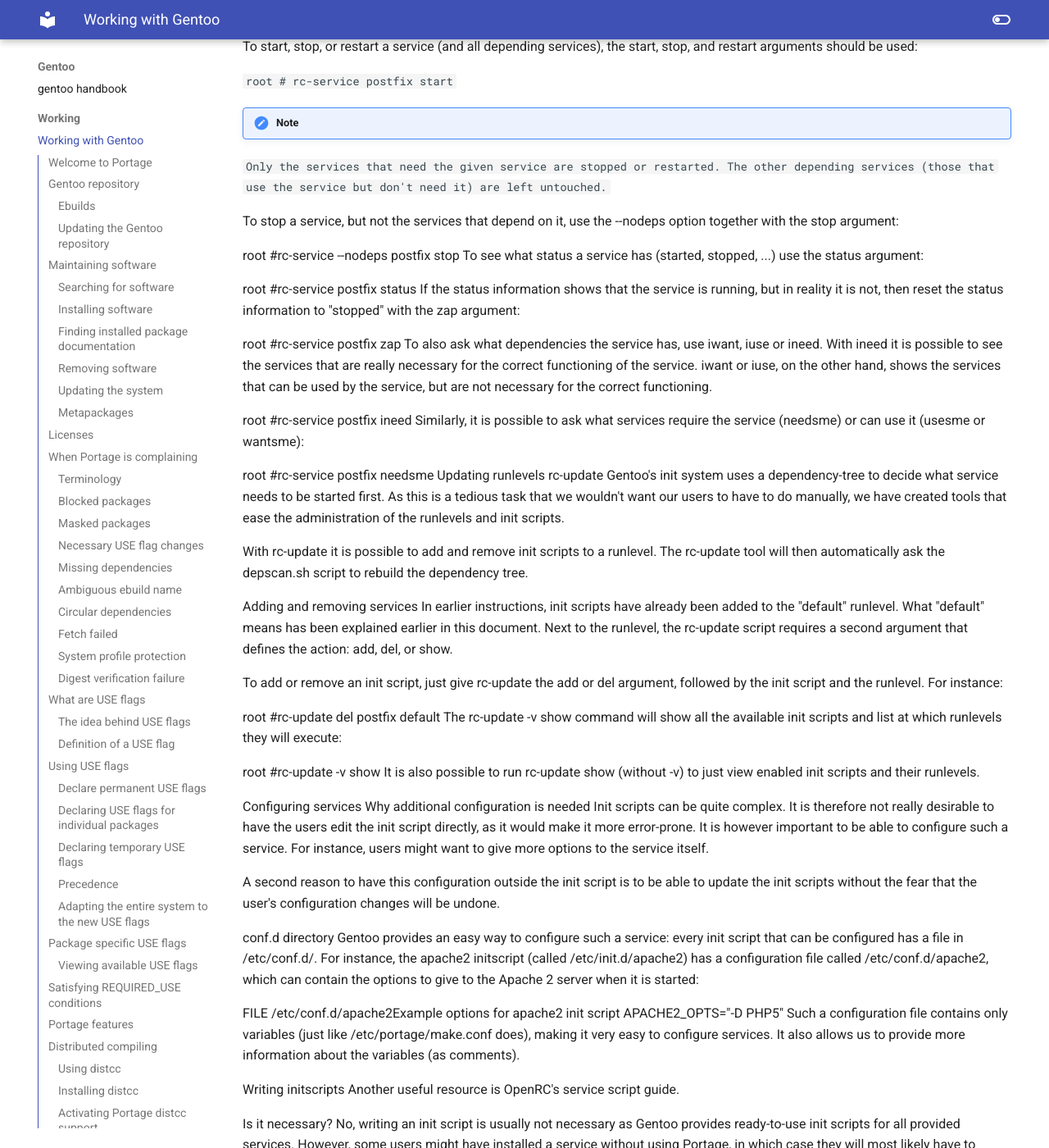
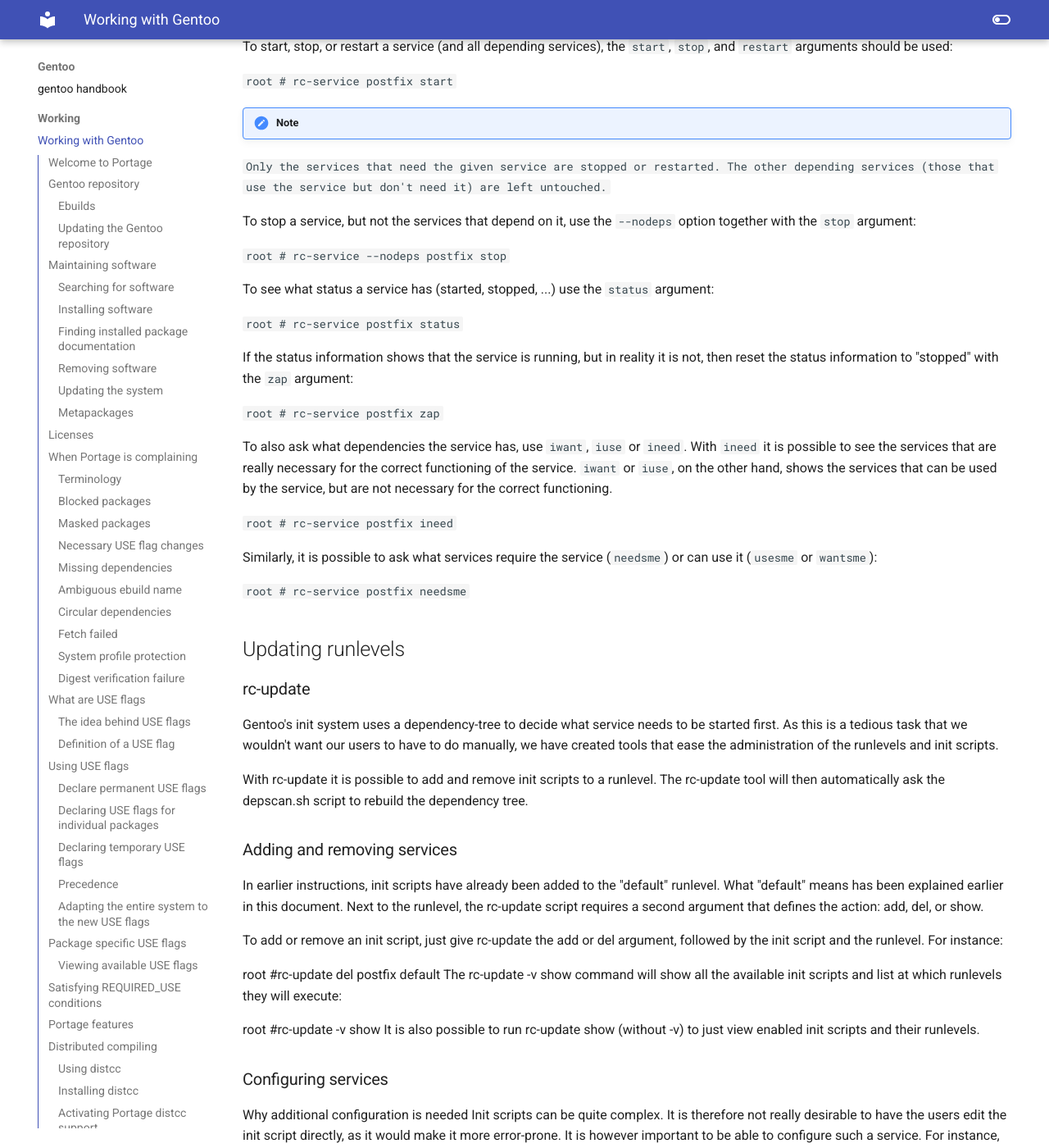
Before and after one commit to floviken/mkdocs, an MkDocs documentation site: the page built from docs/gentoo/working/01-workingWithGentoo.md, in a window 1280 px wide and 1400 px high, scrolled down 23052 px. Shown: the whole window at 82% size. Built offline with MkDocs 1.6.1 and Material for MkDocs 9.7.7, drawn with Linux system fonts in a browser that asks for light colours; some of the changed text lies outside the part shown.

Commit message:
Update 01-workingWithGentoo.md

````diff
--- a/docs/gentoo/working/01-workingWithGentoo.md
+++ b/docs/gentoo/working/01-workingWithGentoo.md
@@ -825,35 +825,43 @@
 
 The scripts that the openrc process starts are called init scripts. Each script in /etc/init.d/ can be executed with the arguments `start`, `stop`, `restart`, `zap`, `status`, `ineed`, `iuse`, `iwant`, `needsme`, `usesme`, or wantsme.
 
-To start, stop, or restart a service (and all depending services), the start, stop, and restart arguments should be used:
+To start, stop, or restart a service (and all depending services), the `start`, `stop`, and `restart` arguments should be used:
 
 `root # rc-service postfix start`
 
 !!! note
 ```Only the services that need the given service are stopped or restarted. The other depending services (those that use the service but don't need it) are left untouched.```
 
-To stop a service, but not the services that depend on it, use the --nodeps option together with the stop argument:
+To stop a service, but not the services that depend on it, use the `--nodeps` option together with the `stop` argument:
 
-root #rc-service --nodeps postfix stop
-To see what status a service has (started, stopped, ...) use the status argument:
+`root # rc-service --nodeps postfix stop`
 
-root #rc-service postfix status
-If the status information shows that the service is running, but in reality it is not, then reset the status information to "stopped" with the zap argument:
+To see what status a service has (started, stopped, ...) use the `status` argument:
 
-root #rc-service postfix zap
-To also ask what dependencies the service has, use iwant, iuse or ineed. With ineed it is possible to see the services that are really necessary for the correct functioning of the service. iwant or iuse, on the other hand, shows the services that can be used by the service, but are not necessary for the correct functioning.
+`root # rc-service postfix status`
 
-root #rc-service postfix ineed
-Similarly, it is possible to ask what services require the service (needsme) or can use it (usesme or wantsme):
+If the status information shows that the service is running, but in reality it is not, then reset the status information to "stopped" with the `zap` argument:
 
-root #rc-service postfix needsme
-Updating runlevels
-rc-update
+`root # rc-service postfix zap`
+
+To also ask what dependencies the service has, use `iwant`, `iuse` or `ineed`. With `ineed` it is possible to see the services that are really necessary for the correct functioning of the service. `iwant` or `iuse`, on the other hand, shows the services that can be used by the service, but are not necessary for the correct functioning.
+
+`root # rc-service postfix ineed`
+
+Similarly, it is possible to ask what services require the service (`needsme`) or can use it (`usesme` or `wantsme`):
+
+`root # rc-service postfix needsme`
+
+##  Updating runlevels
+
+### rc-update
+
 Gentoo's init system uses a dependency-tree to decide what service needs to be started first. As this is a tedious task that we wouldn't want our users to have to do manually, we have created tools that ease the administration of the runlevels and init scripts.
 
 With rc-update it is possible to add and remove init scripts to a runlevel. The rc-update tool will then automatically ask the depscan.sh script to rebuild the dependency tree.
 
-Adding and removing services
+### Adding and removing services
+
 In earlier instructions, init scripts have already been added to the "default" runlevel. What "default" means has been explained earlier in this document. Next to the runlevel, the rc-update script requires a second argument that defines the action: add, del, or show.
 
 To add or remove an init script, just give rc-update the add or del argument, followed by the init script and the runlevel. For instance:
@@ -864,7 +872,8 @@
 root #rc-update -v show
 It is also possible to run rc-update show (without -v) to just view enabled init scripts and their runlevels.
 
-Configuring services
+### Configuring services
+
 Why additional configuration is needed
 Init scripts can be quite complex. It is therefore not really desirable to have the users edit the init script directly, as it would make it more error-prone. It is however important to be able to configure such a service. For instance, users might want to give more options to the service itself.
 
````
